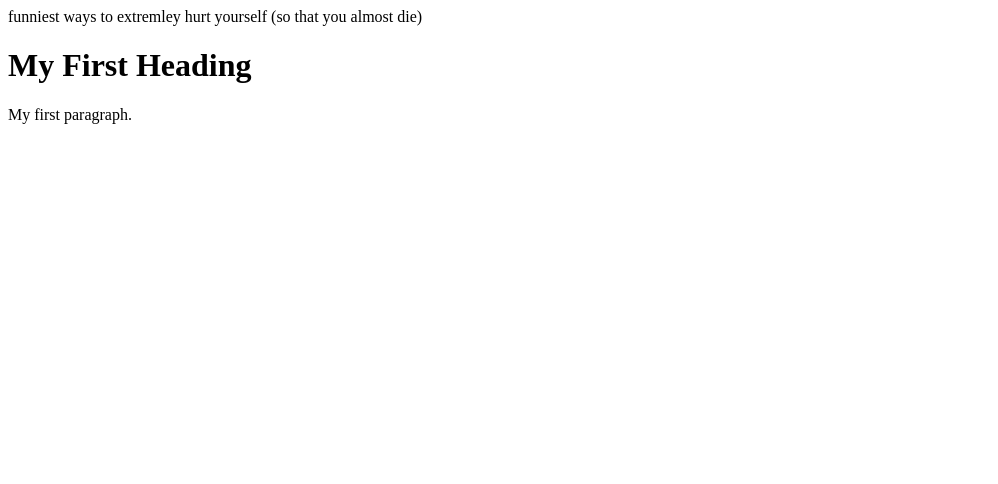
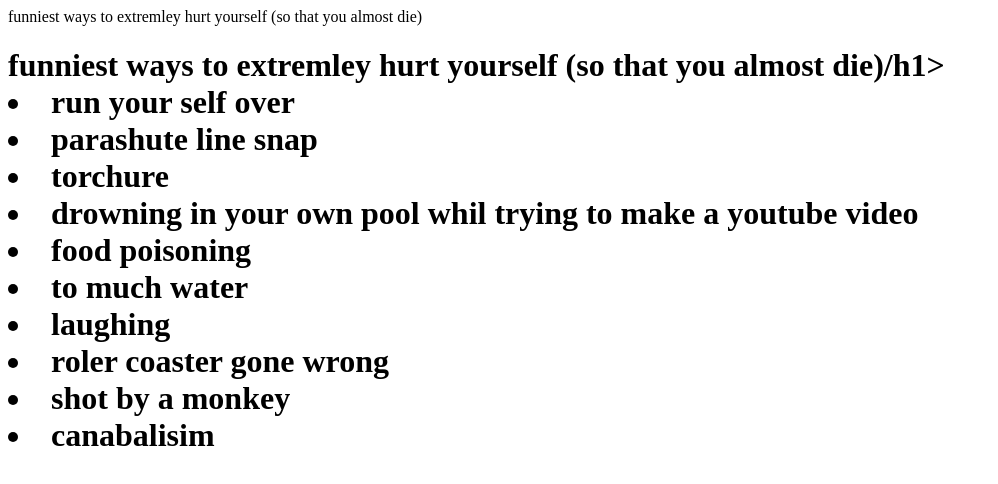
Before and after one commit to IyadScem/IyadScem, a plain HTML site: page index.html in a window 1280 px wide. Shown: the whole page, without its empty margins (0-998 px from the left). Drawn offline with Linux system fonts and the light colour scheme.

Commit message:
Update index.html

```diff
--- a/index.html
+++ b/index.html
@@ -5,8 +5,20 @@
 </head>
 <body>
 
-<h1>My First Heading</h1>
-<p>My first paragraph.</p>
+<h1>funniest ways to extremley hurt yourself (so that you almost die)/h1>
+<li>run your self over
+  <li>parashute line snap
+    <li>torchure
+      <li>drowning in your own pool whil trying to make a youtube video
+        <li>food poisoning
+          <li>to much water
+            <li>laughing
+              <li>roler coaster gone wrong
+                <li>shot by a monkey
+                  <li>canabalisim
 
-</body>
+
+
+
+  </body>
 </html>
```
